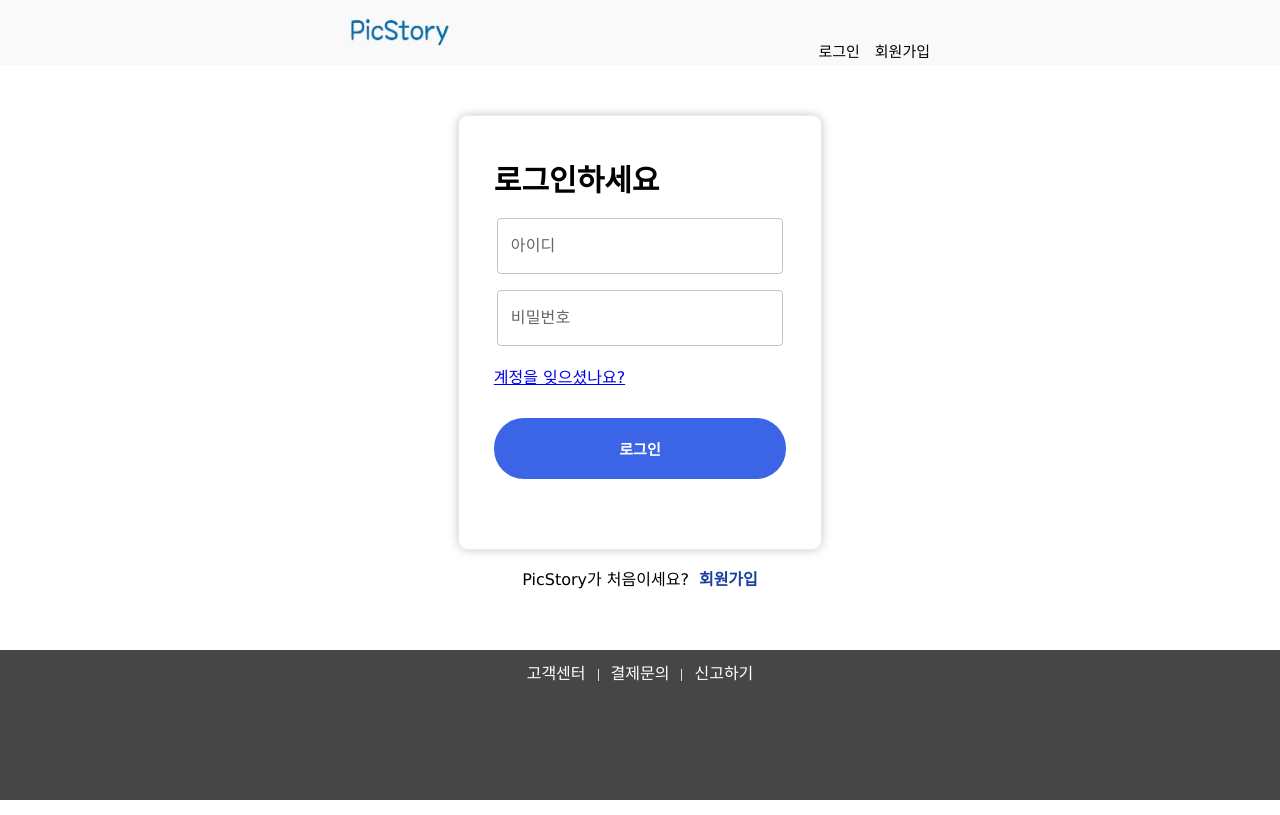
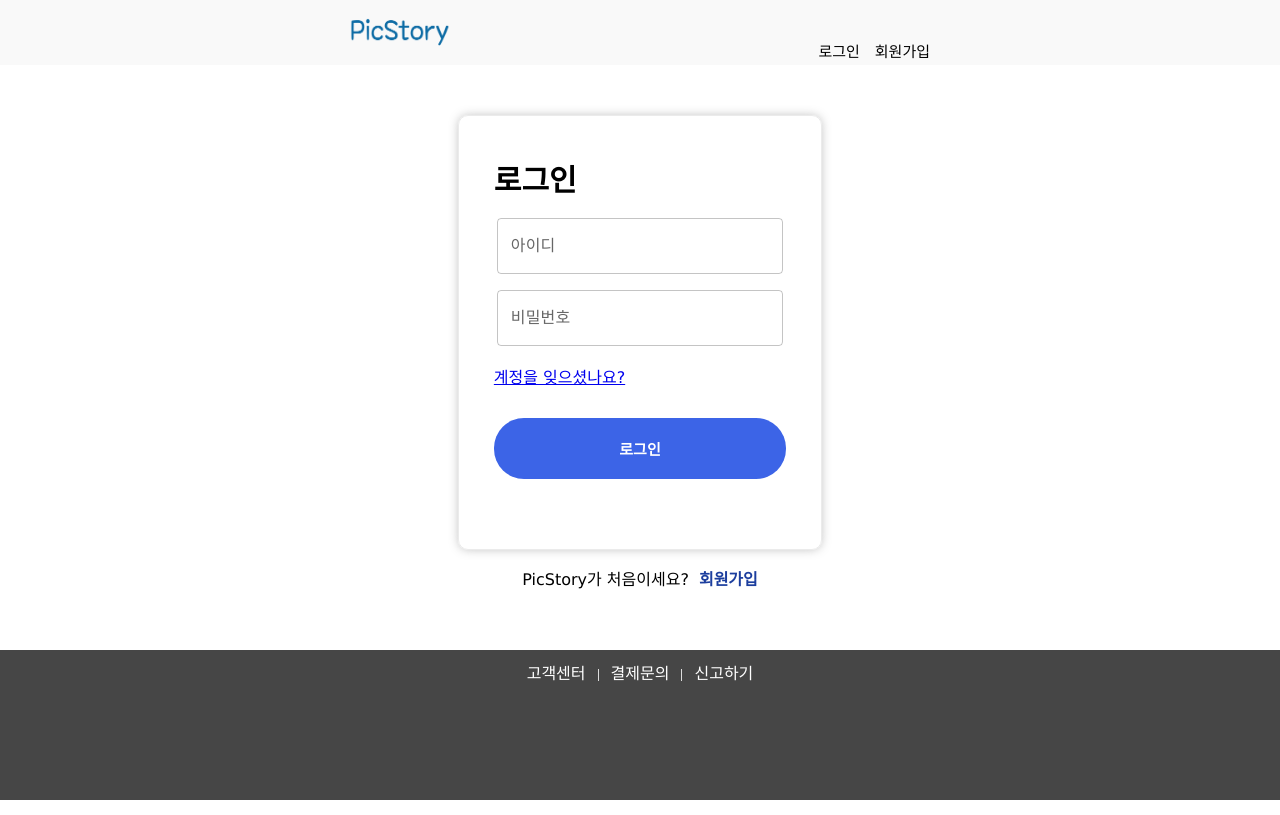
Before and after one commit to 2023-SMHRD-IS-CLOUD-1/PicStoryReact, a React (Create React App) app: page /login in a window 1280 px wide. Built offline with nearby package versions, Linux system fonts and the light colour scheme; a web font is replaced by a local one.

Commit message:
성욱 로그인 수정

```diff
--- a/src/components/Login.jsx
+++ b/src/components/Login.jsx
@@ -28,7 +28,8 @@ const Login = () => {
           console.log(res.data)
           console.log(id, pw)
           if (res.data === '') {
-            console.log("없는 계정")
+            alert('로그인 정보가 일치하지 않습니다.');
+
           } else if (res.data.user_id === id && res.data.user_pw === pw) {
             console.log("아이디와 비밀번호 일치")
             sessionStorage.setItem("user_id", id);
@@ -38,8 +39,10 @@ const Login = () => {
         }).catch(error => {
           console.error("에러:", error.message);
         });
+    } else if (id == ''){
+      alert('아이디를 입력하세요.');
     } else {
-      console.log('입력해라');
+      alert('비밀번호를 입력하세요.');
     }
   }
 
@@ -47,7 +50,7 @@ const Login = () => {
     <UserContext.Provider value={{ id, setId, pw, setPw }}>
       <div className='loginMain'>
         <div className='loginBox'>
-          <p>로그인하세요</p>
+          <p>로그인</p>
           <Box
             component="form" className='input-layer'
             sx={{
@@ -76,7 +79,7 @@ const Login = () => {
           </Box>
           <div className='l-box'>
             <Link to="/join">계정을 잊으셨나요?</Link>
-            <button id='l-loginBtn' onClick={login} component={Link} to="/">로그인</button>
+            <button id='l-loginBtn' onClick={login} component={Link} style={{cursor:'pointer'}} to="/">로그인</button>
           </div>
         </div>
         <div className='a-container'>
```
